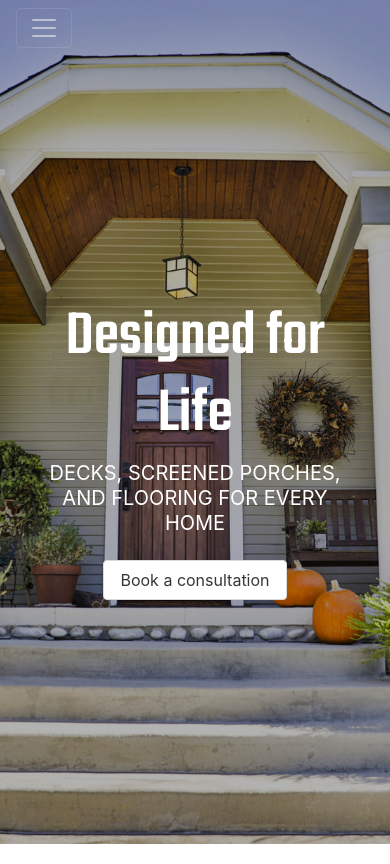
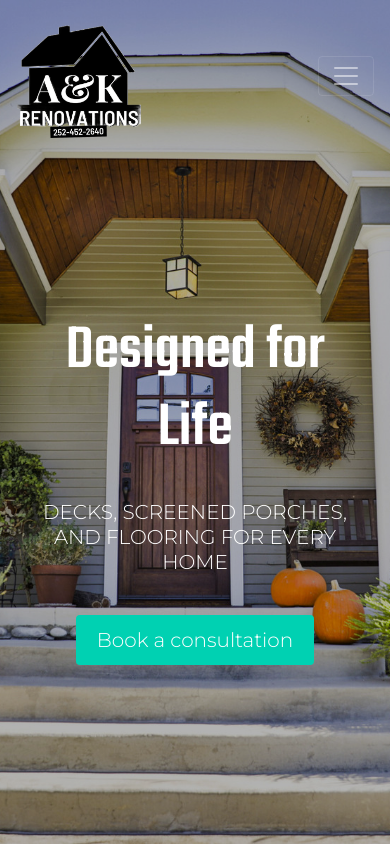
Before and after one commit to efmarcial/akbuilder, a Django app: page / in a window 390 px wide. Shown: the top 864 px of the page. Run offline with Django 4.2, Linux system fonts and the light colour scheme.

Commit message:
main page done for now

```diff
--- a/app/static/app/global.css
+++ b/app/static/app/global.css
@@ -1,4 +1,4 @@
-@import url('https://fonts.googleapis.com/css2?family=Teko:wght@400;500&display=swap');
+@import url('https://fonts.googleapis.com/css2?family=Montserrat:ital,wght@0,300;1,300&family=Teko:wght@400;500&display=swap');
 
 
 .navbar-logo-centered .navbar-nav .nav-link{
@@ -16,6 +16,9 @@
     /*background-image: url('images/main_background.jpeg');*/
     height: 100%;
 
+    /* Create parallax effect */
+    background-attachment: fixed;
+
     /* Set up the image */
     background-repeat: no-repeat;
     background-position: center;
@@ -29,6 +32,7 @@
 
 .header-text {
     font-size: 5rem;
+    margin-top: -5%;
 }
 
 @media screen and (max-width: 720px) and (min-width: 200px){
--- a/app/templates/app/index.html
+++ b/app/templates/app/index.html
@@ -32,7 +32,9 @@
         <div class="hero-head main-bg">
             <!--Navigation Bar-->
             <nav class="navbar navbar-expand-lg navbar-dark bg-transparent">
-
+                <a class="navbar-brand d-lg-none" href="{% url 'index' %}">
+                    <img class="logo" src="{% static 'app/images/ak_logo.png' %}">
+                </a>
                 <button class="navbar-toggler" type="button" data-toggle="collapse" data-target="#navbarNav" aria-controls="navbarNav" aria-expanded="false" aria-label="Toggle navigation">
                 <span class="navbar-toggler-icon"></span>
                 </button>
@@ -73,12 +75,24 @@
                             Designed for Life
                         </h1>
 
-                        <p class="subtitle has-text-white is-size-4-desktop is-size-4-tablet is-size-5-mobile">
+
+                    </div>
+                </div>
+
+                <div class="columns has-text-centered">
+                    <div class="column">
+                        <p class="subtitle has-text-white is-size-4-desktop is-size-4-tablet is-size-5-mobile"
+                                style="font-family: 'Montserrat', sans-serif;">
                             DECKS, SCREENED PORCHES, AND FLOORING FOR EVERY HOME
                         </p>
+                    </div>
+                </div>
 
+                <div class="columns has-text-centered">
+                    <div class="column">
                         <!--Book a consultation button-->
-                        <button class="button">Book a consultation</button>
+                        <button class="button is-primary is-medium is-responsive"
+                            style="font-family: 'Montserrat', sans-serif;">Book a consultation</button>
                     </div>
                 </div>
 
```
